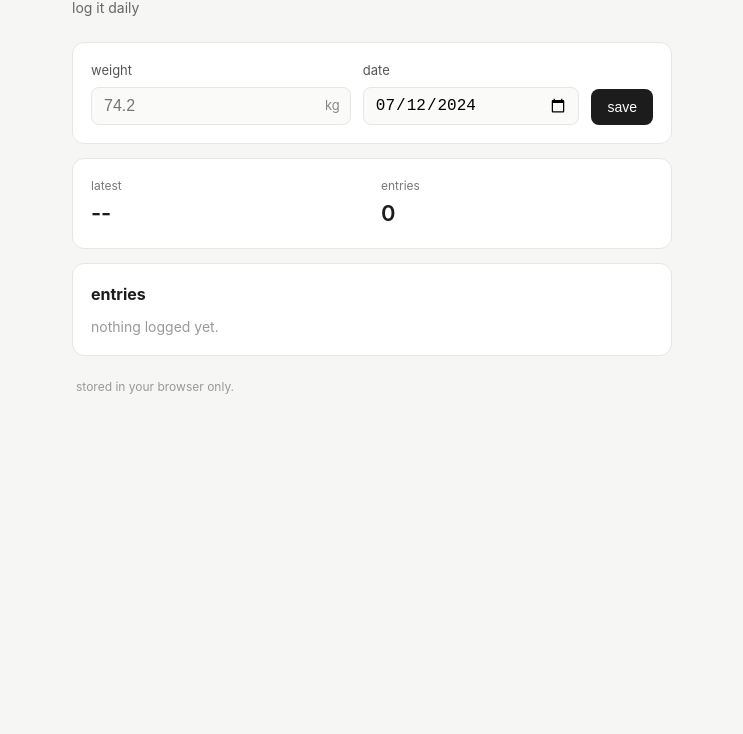
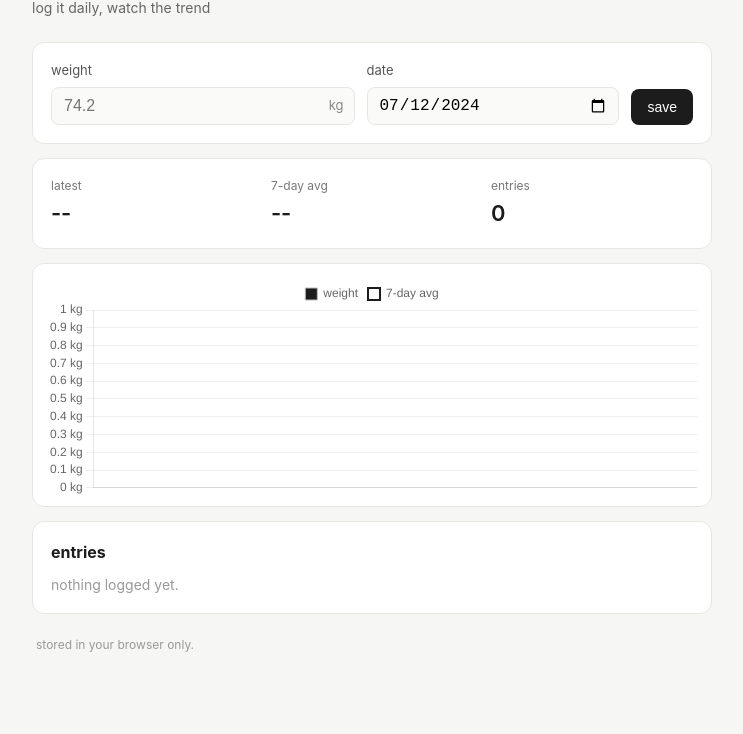
Before and after one commit to secanakbulut/weight-log, a plain HTML site: page index.html in a window 1280 px wide. Shown: the part 81-815 px from the top of the page, without its empty margins (268-1011 px from the left). Drawn offline with nearby package versions, Linux system fonts and the light colour scheme.

Commit message:
add chart with raw points and a 7-day moving average line

```diff
--- a/app.js
+++ b/app.js
@@ -10,6 +10,7 @@ const listEl = $("entryList");
 const emptyMsg = $("emptyMsg");
 
 let entries = load();
+let chart = null;
 
 function load() {
   try {
@@ -38,19 +39,44 @@ function upsert(date, kg) {
   entries.sort((a, b) => a.date.localeCompare(b.date));
 }
 
+// 7-day moving average. window is the 7 days ending at index i (inclusive),
+// only counting days actually logged so gaps don't pad the window.
+function movingAvg(arr, windowDays = 7) {
+  const out = [];
+  for (let i = 0; i < arr.length; i++) {
+    const cutoff = new Date(arr[i].date);
+    cutoff.setDate(cutoff.getDate() - (windowDays - 1));
+    const cutoffISO = cutoff.toISOString().slice(0, 10);
+    let sum = 0, n = 0;
+    for (let j = i; j >= 0; j--) {
+      if (arr[j].date < cutoffISO) break;
+      sum += arr[j].kg;
+      n++;
+    }
+    out.push(n ? sum / n : null);
+  }
+  return out;
+}
+
+function fmtKg(v) {
+  return (v == null || isNaN(v)) ? "--" : v.toFixed(1) + " kg";
+}
+
 function fmtDate(iso) {
   const d = new Date(iso + "T00:00:00");
   return d.toLocaleDateString(undefined, { month: "short", day: "numeric" });
 }
 
-function render() {
-  // stats
+function renderStats() {
   $("statLatest").textContent = entries.length
-    ? entries[entries.length - 1].kg.toFixed(1) + " kg"
+    ? fmtKg(entries[entries.length - 1].kg)
     : "--";
+  const avgs = movingAvg(entries, 7);
+  $("statAvg").textContent = avgs.length ? fmtKg(avgs[avgs.length - 1]) : "--";
   $("statCount").textContent = entries.length;
+}
 
-  // list
+function renderList() {
   listEl.innerHTML = "";
   if (!entries.length) {
     emptyMsg.classList.remove("hidden");
@@ -72,6 +98,81 @@ function render() {
     `;
     listEl.appendChild(li);
   }
+}
+
+function renderChart() {
+  const ctx = $("chart").getContext("2d");
+  const labels = entries.map((e) => e.date);
+  const raw = entries.map((e) => e.kg);
+  const avg = movingAvg(entries, 7);
+
+  if (chart) chart.destroy();
+  chart = new Chart(ctx, {
+    type: "line",
+    data: {
+      labels,
+      datasets: [
+        {
+          label: "weight",
+          data: raw,
+          borderColor: "#bbb",
+          backgroundColor: "#1c1c1c",
+          pointRadius: 3,
+          pointHoverRadius: 5,
+          borderWidth: 1,
+          showLine: false,
+        },
+        {
+          label: "7-day avg",
+          data: avg,
+          borderColor: "#1c1c1c",
+          backgroundColor: "transparent",
+          pointRadius: 0,
+          borderWidth: 2,
+          tension: 0.25,
+          spanGaps: true,
+        },
+      ],
+    },
+    options: {
+      responsive: true,
+      maintainAspectRatio: false,
+      interaction: { intersect: false, mode: "index" },
+      plugins: {
+        legend: { display: true, labels: { boxWidth: 12, font: { size: 12 } } },
+        tooltip: {
+          callbacks: {
+            title: (items) => fmtDate(items[0].label),
+            label: (ctx) => {
+              const v = ctx.parsed.y;
+              return `${ctx.dataset.label}: ${v == null ? "--" : v.toFixed(1) + " kg"}`;
+            },
+          },
+        },
+      },
+      scales: {
+        x: {
+          ticks: {
+            callback: function (val) { return fmtDate(this.getLabelForValue(val)); },
+            maxRotation: 0,
+            autoSkip: true,
+            maxTicksLimit: 8,
+          },
+          grid: { display: false },
+        },
+        y: {
+          ticks: { callback: (v) => v + " kg" },
+          grid: { color: "#eee" },
+        },
+      },
+    },
+  });
+}
+
+function render() {
+  renderStats();
+  renderList();
+  renderChart();
 }
 
 form.addEventListener("submit", (e) => {
--- a/index.html
+++ b/index.html
@@ -10,7 +10,7 @@
   <main class="wrap">
     <header>
       <h1>weight log</h1>
-      <p class="sub">log it daily</p>
+      <p class="sub">log it daily, watch the trend</p>
     </header>
 
     <section class="card entry">
@@ -38,9 +38,17 @@
         <span id="statLatest" class="value">--</span>
       </div>
       <div class="stat">
+        <span class="label">7-day avg</span>
+        <span id="statAvg" class="value">--</span>
+      </div>
+      <div class="stat">
         <span class="label">entries</span>
         <span id="statCount" class="value">0</span>
       </div>
+    </section>
+
+    <section class="card chartCard">
+      <canvas id="chart" height="220"></canvas>
     </section>
 
     <section class="card list">
@@ -54,6 +62,7 @@
     </p>
   </main>
 
+  <script src="https://cdn.jsdelivr.net/npm/chart.js@4.4.0/dist/chart.umd.min.js"></script>
   <script src="app.js"></script>
 </body>
 </html>
--- a/style.css
+++ b/style.css
@@ -11,7 +11,7 @@ html, body {
 }
 
 .wrap {
-  max-width: 640px;
+  max-width: 720px;
   margin: 0 auto;
   padding: 32px 20px 80px;
 }
@@ -117,6 +117,8 @@ header h1 {
   letter-spacing: -0.01em;
 }
 
+.chartCard { padding: 14px 14px 8px; }
+
 .list h2 {
   margin: 0 0 10px;
   font-size: 16px;
```
Also changed, not shown: 1 other file.
